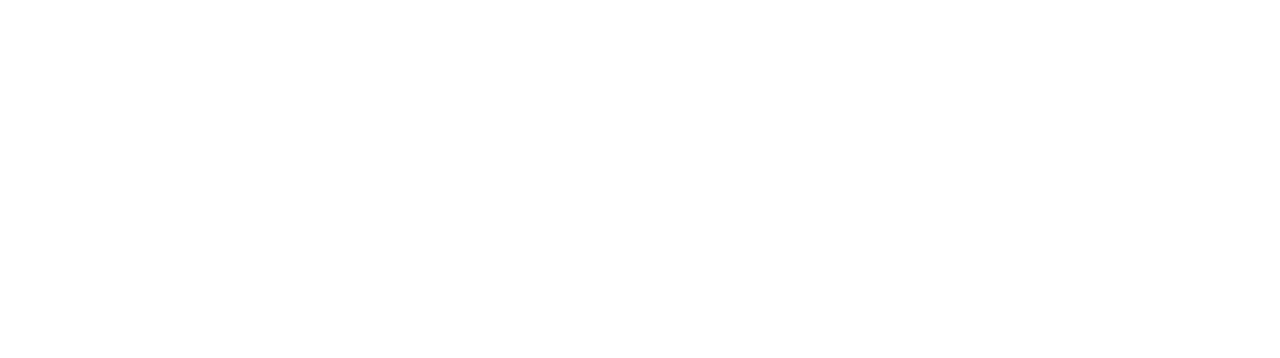
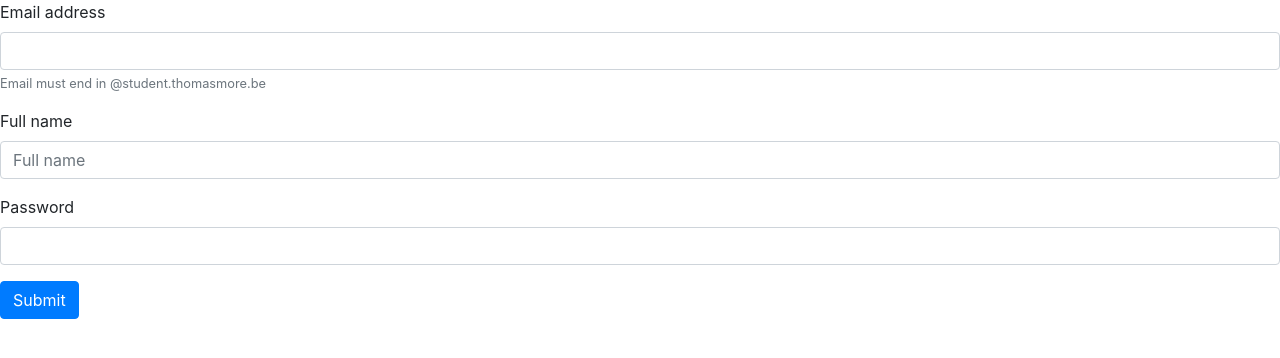
Before and after one commit to GlennVanLaere/PHP-project, a PHP site: page / in a window 1280 px wide. Before the commit the part shown is empty. Shown: the top 358 px of the page. Run offline with PHP 8.4, Linux system fonts and the light colour scheme.

Commit message:
form components added

```diff
--- a/index.php
+++ b/index.php
@@ -9,6 +9,22 @@
 </head>
 <body>
 
+    <form>
+        <div class="form-group">
+            <label for="exampleInputEmail1">Email address</label>
+            <input type="email" class="form-control" id="exampleInputEmail1" aria-describedby="emailHelp">
+            <small id="emailHelp" class="form-text text-muted">Email must end in @student.thomasmore.be</small>
+        </div>
+        <div class="form-group">
+            <label for="fullName">Full name</label>
+            <input class="form-control" type="text" placeholder="Full name" id="fullName">
+        </div>
+        <div class="form-group">
+            <label for="exampleInputPassword1">Password</label>
+            <input type="password" class="form-control" id="exampleInputPassword1">
+        </div>
+        <button type="submit" class="btn btn-primary">Submit</button>
+    </form>
 
 
 
```
